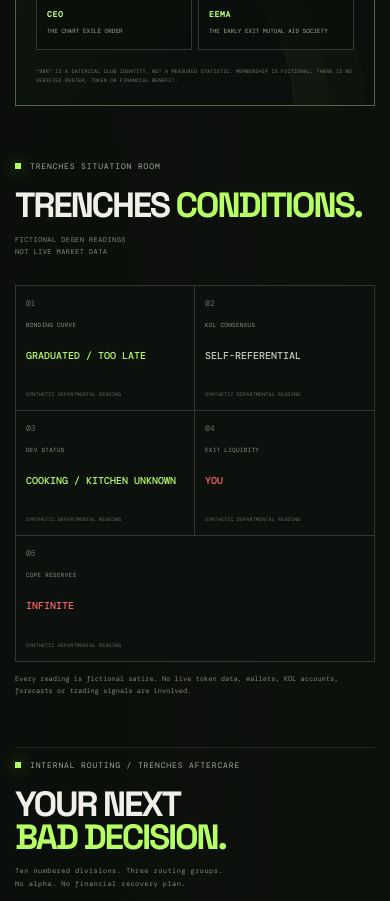
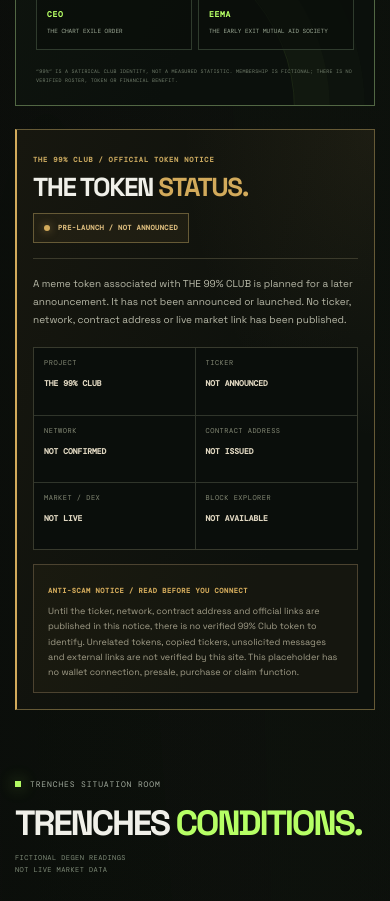
Before and after one commit to safherofficial/weird, a Next.js app: page / in a window 390 px wide. Shown: the part 2260-3161 px from the top of the page. Built offline with nearby package versions, Linux system fonts and the light colour scheme.

Commit message:
U28.4 — Add the official 99% Club token announcement slot
Add shared pre-launch token placeholders to the homepage and Club page, keep unconfirmed identifiers blank, and add anti-scam and responsive regression coverage.

```diff
--- /dev/null
+++ b/app/club/club-token-config.ts
@@ -0,0 +1,24 @@
+/**
+ * Single source of truth for the future 99% Club token announcement.
+ * Keep public identifiers and external links null until independently
+ * confirmed official launch information is supplied.
+ */
+export const CLUB_TOKEN_ANNOUNCEMENT = {
+  projectName: "THE 99% CLUB",
+  status: "PRE-LAUNCH / NOT ANNOUNCED",
+  ticker: null as string | null,
+  network: null as string | null,
+  contractAddress: null as string | null,
+  explorerUrl: null as string | null,
+  marketUrl: null as string | null,
+} as const;
+
+export function isOfficialClubTokenLink(value: string | null): value is string {
+  if (!value) return false;
+  try {
+    const url = new URL(value);
+    return url.protocol === "https:";
+  } catch {
+    return false;
+  }
+}
--- /dev/null
+++ b/app/club/club-token-notice.tsx
@@ -0,0 +1,73 @@
+import { CLUB_TOKEN_ANNOUNCEMENT, isOfficialClubTokenLink } from "./club-token-config";
+
+type ClubTokenNoticeProps = {
+  placement: "home" | "club";
+};
+
+function DetailValue({ value, fallback }: { value: string | null; fallback: string }) {
+  return <strong>{value?.trim() || fallback}</strong>;
+}
+
+export default function ClubTokenNotice({ placement }: ClubTokenNoticeProps) {
+  const announcement = CLUB_TOKEN_ANNOUNCEMENT;
+  const hasTicker = Boolean(announcement.ticker?.trim());
+  const hasNetwork = Boolean(announcement.network?.trim());
+  const hasContract = Boolean(announcement.contractAddress?.trim());
+  const hasMarketLink = isOfficialClubTokenLink(announcement.marketUrl);
+  const hasExplorerLink = isOfficialClubTokenLink(announcement.explorerUrl);
+  const hasPublishedDetails = hasTicker && hasNetwork && hasContract && hasMarketLink && hasExplorerLink;
+  const titleId = "club-token-notice-title-" + placement;
+
+  return (
+    <section
+      className={"club-token-notice club-token-notice--" + placement}
+      aria-labelledby={titleId}
+    >
+      <header className="club-token-notice__header">
+        <div>
+          <span>THE 99% CLUB / OFFICIAL TOKEN NOTICE</span>
+          <h2 id={titleId}>THE TOKEN <em>STATUS.</em></h2>
+        </div>
+        <span className={"club-token-notice__status" + (hasPublishedDetails ? " is-published" : "")} role="status">
+          <i aria-hidden="true" />
+          {hasPublishedDetails ? "OFFICIAL DETAILS PUBLISHED" : announcement.status}
+        </span>
+      </header>
+
+      <p className="club-token-notice__lead">
+        A meme token associated with THE 99% CLUB is planned for a later announcement.
+        It has not been announced or launched. No ticker, network, contract address or live market
+        link has been published.
+      </p>
+
+      <div className="club-token-notice__details" aria-label="Official token information">
+        <div><span>PROJECT</span><DetailValue value={announcement.projectName} fallback="THE 99% CLUB" /></div>
+        <div><span>TICKER</span><DetailValue value={announcement.ticker} fallback="NOT ANNOUNCED" /></div>
+        <div><span>NETWORK</span><DetailValue value={announcement.network} fallback="NOT CONFIRMED" /></div>
+        <div className="club-token-notice__address"><span>CONTRACT ADDRESS</span><DetailValue value={announcement.contractAddress} fallback="NOT ISSUED" /></div>
+        <div>
+          <span>MARKET / DEX</span>
+          {hasMarketLink
+            ? <a href={announcement.marketUrl!} target="_blank" rel="noopener noreferrer">OPEN OFFICIAL MARKET ↗</a>
+            : <strong>NOT LIVE</strong>}
+        </div>
+        <div>
+          <span>BLOCK EXPLORER</span>
+          {hasExplorerLink
+            ? <a href={announcement.explorerUrl!} target="_blank" rel="noopener noreferrer">VIEW CONTRACT ↗</a>
+            : <strong>NOT AVAILABLE</strong>}
+        </div>
+      </div>
+
+      <div className="club-token-notice__warning">
+        <strong>ANTI-SCAM NOTICE / READ BEFORE YOU CONNECT</strong>
+        <p>
+          Until the ticker, network, contract address and official links are published in this notice,
+          there is no verified 99% Club token to identify. Unrelated tokens, copied tickers,
+          unsolicited messages and external links are not verified by this site.
+          This placeholder has no wallet connection, presale, purchase or claim function.
+        </p>
+      </div>
+    </section>
+  );
+}
--- a/app/club/page.tsx
+++ b/app/club/page.tsx
@@ -4,6 +4,7 @@ import DepartmentFooter from "../components/department-footer";
 import DepartmentNextSteps from "../components/department-next-steps";
 import ClubClient from "./club-client";
 import ClubChallenges from "./club-challenges";
+import ClubTokenNotice from "./club-token-notice";
 import { factions } from "./club-engine";
 
 export const metadata: Metadata = {
@@ -50,6 +51,10 @@ export default function ClubPage() {
       </div>
 
       <div className="shell">
+        <ClubTokenNotice placement="club" />
+      </div>
+
+      <div className="shell">
         <section className="club-faction-directory" aria-labelledby="club-factions-title">
           <header>
             <div><span>THE 99% CLUB / SIX FICTIONAL FACTIONS</span><h2 id="club-factions-title">PICK YOUR <em>EXCUSE.</em></h2></div>
--- a/app/page.tsx
+++ b/app/page.tsx
@@ -4,6 +4,7 @@ import DepartmentFooter from "./components/department-footer";
 import SectionLabel from "./components/section-label";
 import { departmentGroups } from "./divisions";
 import { factions } from "./club/club-engine";
+import ClubTokenNotice from "./club/club-token-notice";
 
 const conditions = [
   { label: "BONDING CURVE", value: "GRADUATED / TOO LATE", tone: "green" },
@@ -143,6 +144,10 @@ export default function Home() {
         <p className="hq-club__disclaimer">“99%” IS A SATIRICAL CLUB IDENTITY, NOT A MEASURED STATISTIC. MEMBERSHIP IS FICTIONAL; THERE IS NO VERIFIED ROSTER, TOKEN OR FINANCIAL BENEFIT.</p>
       </section>
 
+      <div className="shell">
+        <ClubTokenNotice placement="home" />
+      </div>
+
       <section className="hq-status shell" aria-labelledby="hq-status-title">
         <div className="hq-section-heading hq-section-heading--compact">
           <div>
```
Also changed, not shown: app/globals.css, 1 other file (tests, documents, lock files or other folders).
